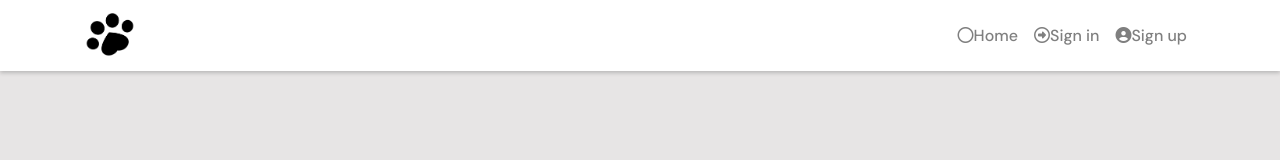
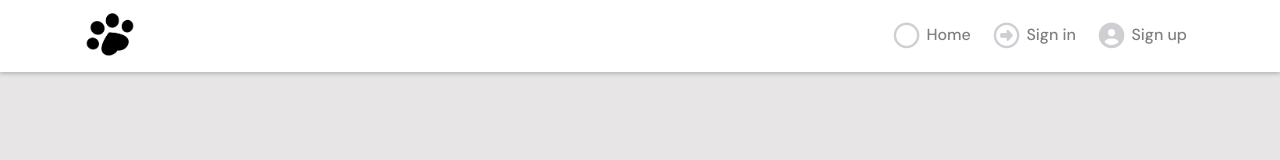
Before and after one commit to vikdts/cuddly-octo-journey, a React (Create React App) app: page / in a window 1280 px wide. Shown: the top 160 px of the page. Built offline with nearby package versions, Linux system fonts and the light colour scheme.

Commit message:
style icons

```diff
--- a/src/App.module.css
+++ b/src/App.module.css
@@ -21,3 +21,10 @@ a:hover i {
   color: #000;
   transition: color ease-in-out 0.3s;
 }
+
+i {
+    color: #cfced3;
+    font-size: 1.6rem;
+    padding: 7px;
+    vertical-align: middle;
+  }
```
